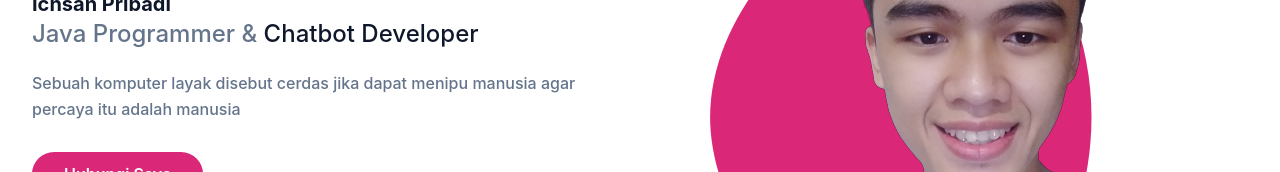
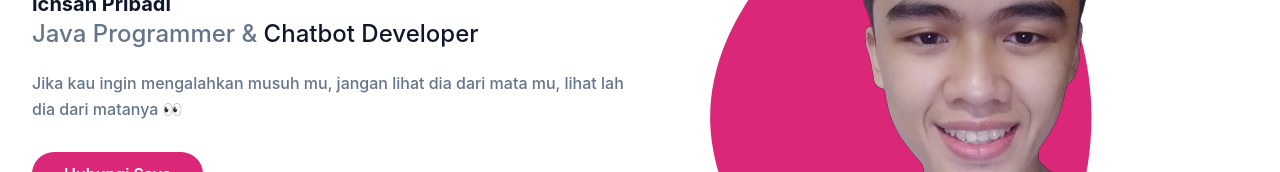
Before and after one commit to ichsan-pribadi/portfolio, a website: page index.html in a window 1280 px wide. Shown: the part 367-539 px from the top of the page. Drawn offline with Linux system fonts and the light colour scheme.

Commit message:
update tentang saya

```diff
--- a/index.html
+++ b/index.html
@@ -76,7 +76,7 @@
                     <h2 class="font-medium text-slate-500 text-lg mb-5 lg:text-2xl">Java Programmer &
                         <span class="text-dark">Chatbot Developer</span> </h2>
                     <p class="font-medium text-secondary mb-10
-                    leading-relaxed">Sebuah komputer layak disebut cerdas jika dapat menipu manusia agar percaya itu adalah manusia</p>
+                    leading-relaxed">Jika kau ingin mengalahkan musuh mu, jangan lihat dia dari mata mu, lihat lah dia dari matanya 👀</p>
 
                     <a href="#" class="text-base font-semibold text-white
                      bg-primary py-3 px-8 rounded-full hover:shadow-lg
```
